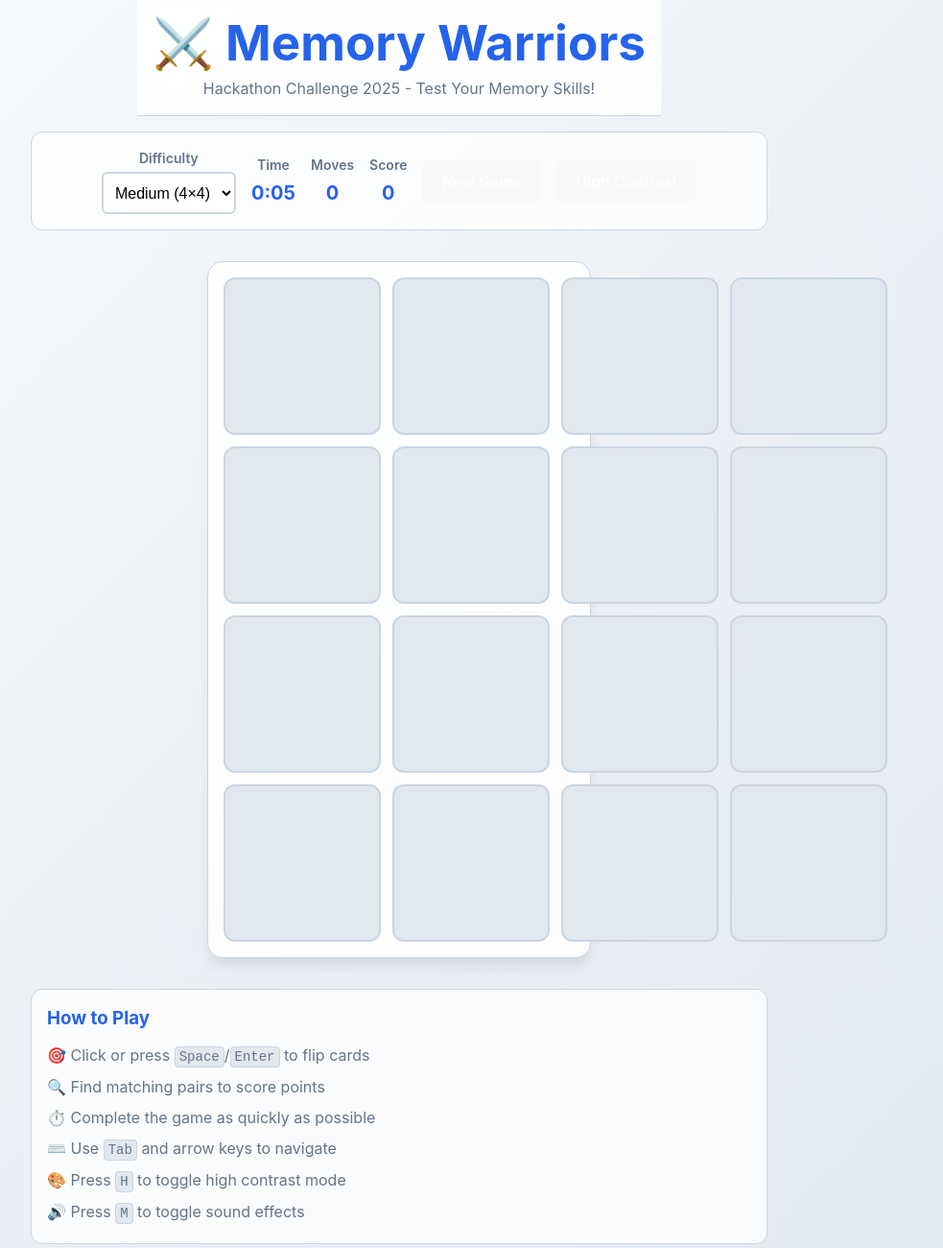
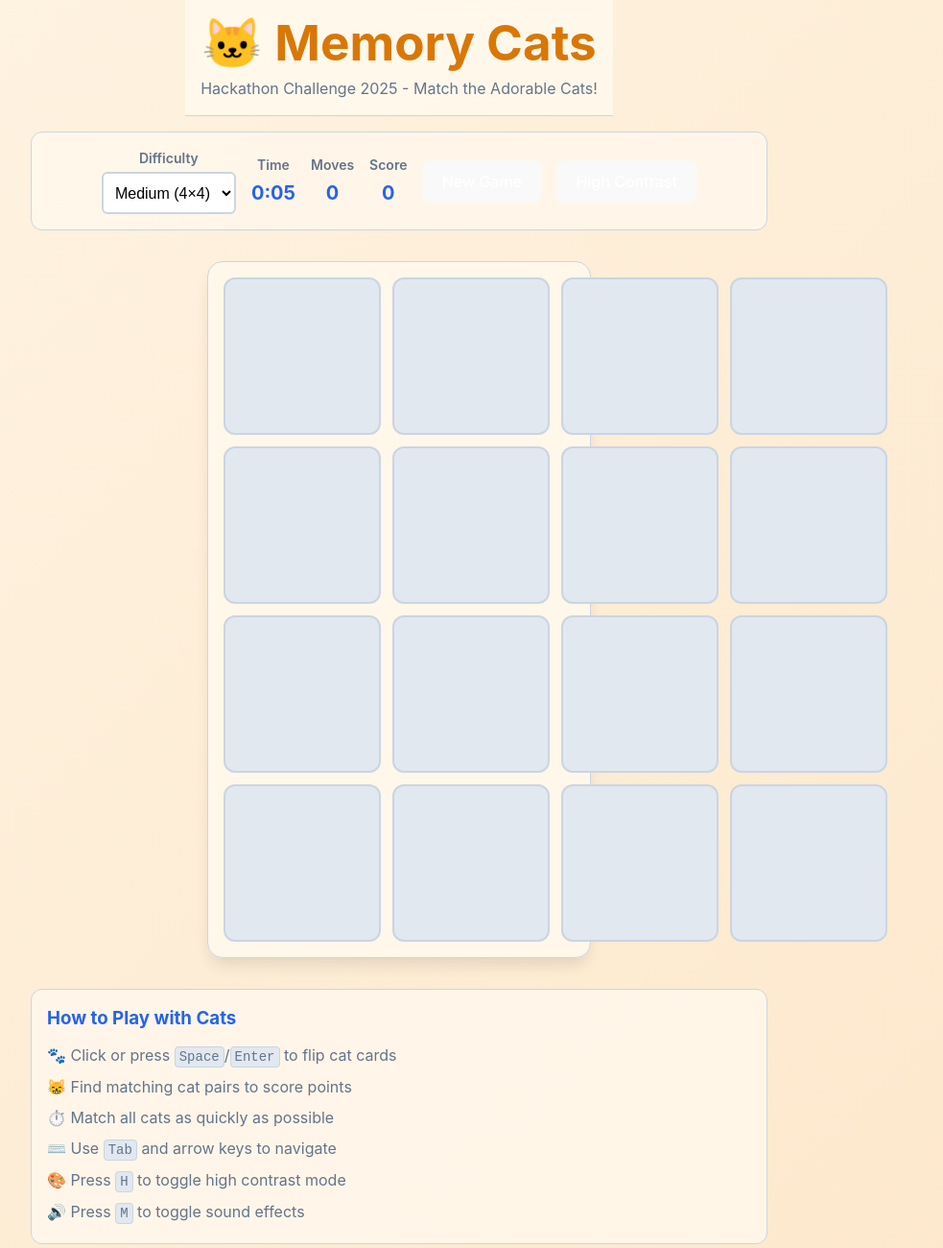
Before and after one commit to Siddharth-Prabhakar/memoryGame, a website built with Vite: page index.html in a window 1280 px wide. Shown: the whole page at 96% size, without its empty margins (224-1207 px from the left). Built offline with nearby package versions, Linux system fonts and the light colour scheme.

Commit message:
Transform Memory Game to Cat Theme

```diff
--- a/index.html
+++ b/index.html
@@ -4,6 +4,7 @@
     <meta charset="UTF-8">
     <meta name="viewport" content="width=device-width, initial-scale=1.0">
     <title>⚔️ Memory Warriors - Hackathon Challenge 2025</title>
+    <title>🐱 Memory Cats - Hackathon Challenge 2025</title>
 
     <!--
     🏆 WARRIORS CHALLENGE HACKATHON 2025 - DOCUMENTATION
@@ -14,7 +15,7 @@
     3. Monolith Master ✅ → Complete app in single .html file
 
     🎯 PROJECT OVERVIEW:
-    Memory Match Game - A classic card-flipping memory game with multiple difficulty levels,
+    Memory Cats Game - A classic card-flipping memory game with adorable cats and multiple difficulty levels,
     built entirely in vanilla HTML/CSS/JS. Features include scoring, timing, accessibility,
     and local storage persistence.
 
@@ -129,12 +130,40 @@
 
         body {
             font-family: -apple-system, BlinkMacSystemFont, 'Segoe UI', Roboto, sans-serif;
-            background: linear-gradient(135deg, var(--bg-primary) 0%, var(--bg-secondary) 100%);
+            background: linear-gradient(135deg, #fef3e2 0%, #fde8cc 100%);
             color: var(--text-primary);
             min-height: 100vh;
             display: flex;
             flex-direction: column;
             line-height: 1.5;
+            position: relative;
+            overflow-x: hidden;
+        }
+
+        .floating-cats {
+            position: fixed;
+            top: 0;
+            left: 0;
+            width: 100%;
+            height: 100%;
+            pointer-events: none;
+            z-index: -1;
+        }
+
+        .floating-cat {
+            position: absolute;
+            font-size: 2rem;
+            opacity: 0.1;
+            animation: float 15s infinite linear;
+        }
+
+        @keyframes float {
+            0% {
+                transform: translateY(100vh) rotate(0deg);
+            }
+            100% {
+                transform: translateY(-100px) rotate(360deg);
+            }
         }
 
         .sr-only {
@@ -168,7 +197,7 @@
         header {
             text-align: center;
             padding: 1rem;
-            background: rgba(255, 255, 255, 0.9);
+            background: rgba(255, 248, 235, 0.95);
             backdrop-filter: blur(10px);
             border-bottom: 1px solid var(--border);
         }
@@ -176,7 +205,7 @@
         h1 {
             font-size: clamp(1.5rem, 4vw, 2.5rem);
             font-weight: 700;
-            color: var(--primary);
+            color: #d97706;
             margin-bottom: 0.5rem;
         }
 
@@ -201,7 +230,7 @@
             align-items: center;
             margin-bottom: 2rem;
             padding: 1rem;
-            background: rgba(255, 255, 255, 0.8);
+            background: rgba(255, 248, 235, 0.9);
             border-radius: 12px;
             border: 1px solid var(--border);
         }
@@ -278,7 +307,7 @@
             gap: 0.75rem;
             margin: 2rem auto;
             padding: 1rem;
-            background: rgba(255, 255, 255, 0.9);
+            background: rgba(255, 248, 235, 0.95);
             border-radius: 16px;
             border: 1px solid var(--border);
             box-shadow: var(--shadow-lg);
@@ -360,7 +389,7 @@
         .game-over {
             text-align: center;
             padding: 2rem;
-            background: rgba(255, 255, 255, 0.95);
+            background: rgba(255, 248, 235, 0.98);
             border-radius: 16px;
             border: 1px solid var(--border);
             box-shadow: var(--shadow-lg);
@@ -402,7 +431,7 @@
         .help {
             margin-top: 2rem;
             padding: 1rem;
-            background: rgba(255, 255, 255, 0.8);
+            background: rgba(255, 248, 235, 0.9);
             border-radius: 12px;
             border: 1px solid var(--border);
         }
@@ -481,9 +510,21 @@
     <a href="#main-content" class="skip-link">Skip to main content</a>
 
     <header>
-        <h1>⚔️ Memory Warriors</h1>
-        <p class="subtitle">Hackathon Challenge 2025 - Test Your Memory Skills!</p>
+        <h1>🐱 Memory Cats</h1>
+        <p class="subtitle">Hackathon Challenge 2025 - Match the Adorable Cats!</p>
     </header>
+
+    <div class="floating-cats">
+        <div class="floating-cat" style="left: 10%; animation-delay: 0s;">🐱</div>
+        <div class="floating-cat" style="left: 20%; animation-delay: 3s;">😸</div>
+        <div class="floating-cat" style="left: 30%; animation-delay: 6s;">😺</div>
+        <div class="floating-cat" style="left: 40%; animation-delay: 9s;">😻</div>
+        <div class="floating-cat" style="left: 50%; animation-delay: 12s;">🙀</div>
+        <div class="floating-cat" style="left: 60%; animation-delay: 2s;">😿</div>
+        <div class="floating-cat" style="left: 70%; animation-delay: 5s;">😾</div>
+        <div class="floating-cat" style="left: 80%; animation-delay: 8s;">🐈</div>
+        <div class="floating-cat" style="left: 90%; animation-delay: 11s;">🐈‍⬛</div>
+    </div>
 
     <main id="main-content">
         <div class="game-controls" role="toolbar" aria-label="Game controls">
@@ -525,7 +566,7 @@
         </div>
 
         <div id="game-over" class="game-over" style="display: none;" role="dialog" aria-labelledby="game-over-title">
-            <h2 id="game-over-title">🎉 Congratulations!</h2>
+            <h2 id="game-over-title">🎉 Purrfect! You Did It!</h2>
             <div class="stats">
                 <div class="stat">
                     <div class="stat-label">Final Time</div>
@@ -550,11 +591,11 @@
         </div>
 
         <div class="help">
-            <h3>How to Play</h3>
+            <h3>How to Play with Cats</h3>
             <ul>
-                <li>🎯 Click or press <kbd>Space</kbd>/<kbd>Enter</kbd> to flip cards</li>
-                <li>🔍 Find matching pairs to score points</li>
-                <li>⏱️ Complete the game as quickly as possible</li>
+                <li>🐾 Click or press <kbd>Space</kbd>/<kbd>Enter</kbd> to flip cat cards</li>
+                <li>😸 Find matching cat pairs to score points</li>
+                <li>⏱️ Match all cats as quickly as possible</li>
                 <li>⌨️ Use <kbd>Tab</kbd> and arrow keys to navigate</li>
                 <li>🎨 Press <kbd>H</kbd> to toggle high contrast mode</li>
                 <li>🔊 Press <kbd>M</kbd> to toggle sound effects</li>
@@ -580,7 +621,7 @@
                 this.currentDifficulty = 'medium';
                 this.focusedCardIndex = 0;
 
-                this.symbols = ['🌟', '⚔️', '🏆', '🎯', '🔥', '⚡', '💎', '🚀', '🎪', '🎨', '🎵', '🎮', '🎲'];
+                this.symbols = ['😸', '😺', '😻', '😼', '😽', '🙀', '😿', '😾', '🐱', '🐈', '🐈‍⬛', '🐾', '🧶'];
                 this.audioContext = null;
 
                 this.initializeAudio();
@@ -651,7 +692,7 @@
                 this.generateCards();
                 this.renderBoard();
                 this.startTimer();
-                this.announce('New game started. Navigate with Tab and arrow keys, flip cards with Space or Enter.');
+                this.announce('New cat matching game started! Navigate with Tab and arrow keys, flip cards with Space or Enter.');
             }
 
             resetGame() {
@@ -679,7 +720,7 @@
 
                 // Handle odd number of cards
                 if (gridSize % 2 === 1) {
-                    cardData.push('🏅'); // Special single card
+                    cardData.push('🐾'); // Special single cat paw card
                 }
 
                 // Shuffle cards
@@ -767,7 +808,7 @@
                 this.playSound(440, 0.1); // Flip sound
 
                 this.updateCardDisplay();
-                this.announce(`Card flipped, showing ${this.cards[index].symbol}`);
+                this.announce(`Cat card flipped, showing ${this.cards[index].symbol}`);
 
                 if (this.flippedCards.length === 2) {
                     this.moves++;
@@ -792,7 +833,7 @@
                     this.score += baseScore + timeBonus + moveBonus;
 
                     this.playSound(523, 0.3, 'triangle'); // Match sound
-                    this.announce(`Match found! Score: ${this.score}`);
+                    this.announce(`Cat match found! Meow! Score: ${this.score}`);
 
                     // Add visual feedback
                     const cardElements = [
@@ -809,7 +850,7 @@
                 } else {
                     // No match
                     this.playSound(220, 0.2, 'sawtooth'); // Miss sound
-                    this.announce('No match, cards will flip back');
+                    this.announce('No cat match, cards will flip back');
 
                     // Add visual feedback for wrong match
                     const cardElements = [
@@ -900,6 +941,7 @@
                 document.getElementById('game-over').focus();
 
                 this.announce(`Game completed! Final score: ${this.score}, Time: ${this.formatTime(finalTime)}, Moves: ${this.moves}`);
+                this.announce(`Purrfect! All cats matched! Final score: ${this.score}, Time: ${this.formatTime(finalTime)}, Moves: ${this.moves}`);
             }
 
             saveHighScore(time) {
```
